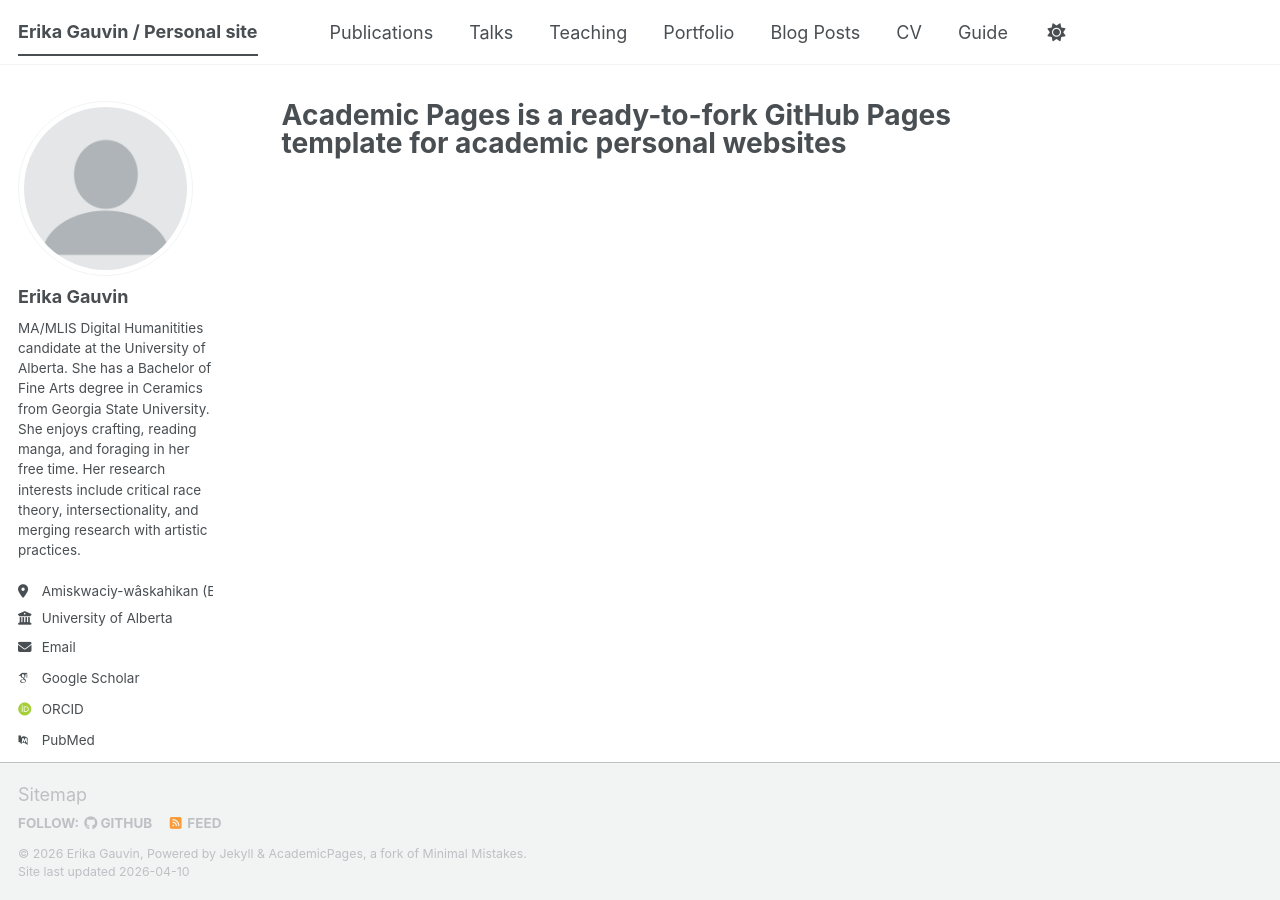
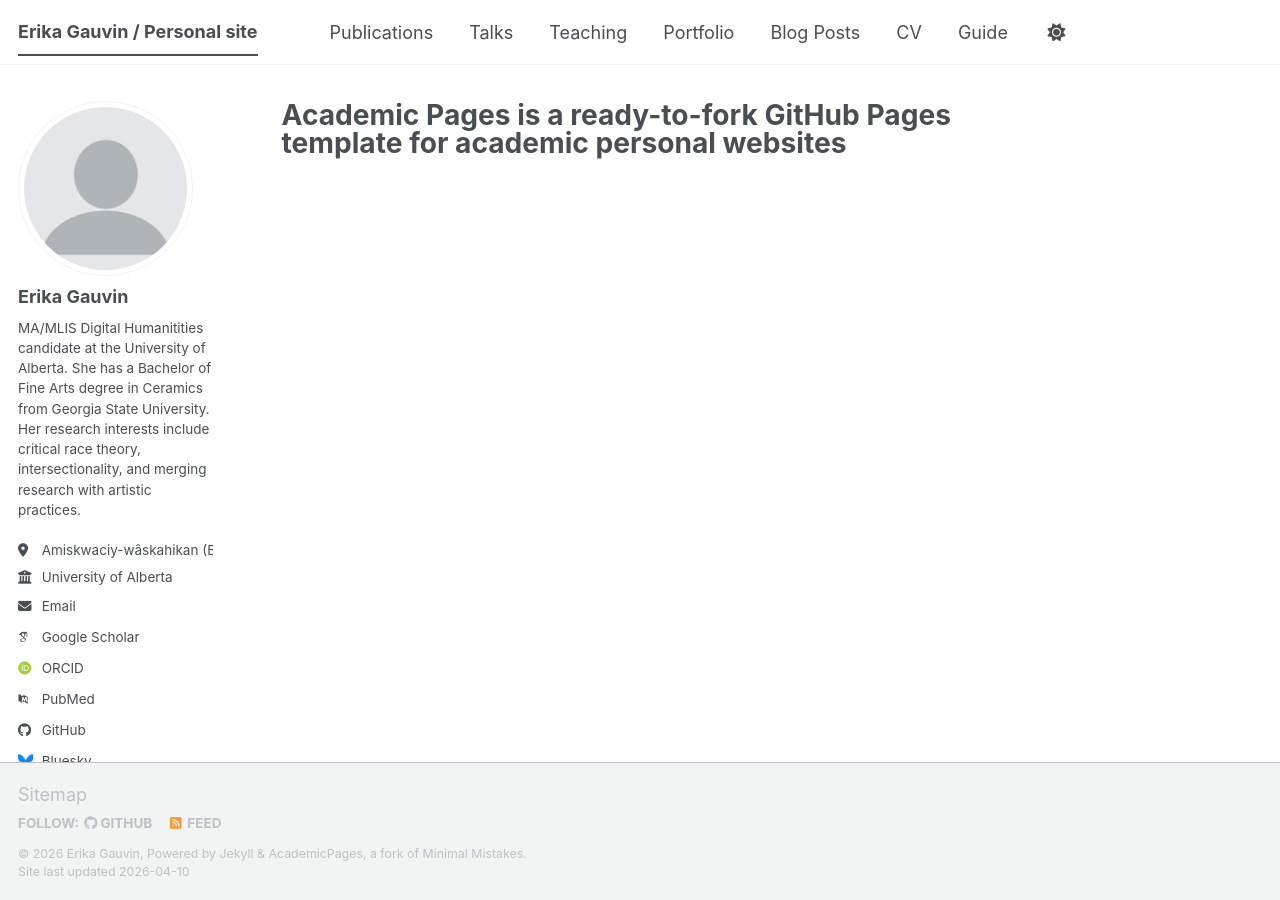
Before and after one commit to ecgauvin/about, a Jekyll site: the page built from _pages/about.md, in a window 1280 px wide. Built offline with Jekyll 4.4.1, drawn with Linux system fonts in a browser that asks for light colours; some web fonts are replaced; a script bundle is joined from its source files by our own code; library files that are not in the unit come from our copies.

Commit message:
Update _config.yml

```diff
--- a/_config.yml
+++ b/_config.yml
@@ -26,7 +26,7 @@ author:
   avatar           : "profile.png"
   name             : "Erika Gauvin"
   pronouns         : # example: "she/her"
-  bio              : "MA/MLIS Digital Humanitities candidate at the University of Alberta. She has a Bachelor of Fine Arts degree in Ceramics from Georgia State University. She enjoys crafting, reading manga, and foraging in her free time. Her research interests include critical race theory, intersectionality, and merging research with artistic practices.
+  bio              : "MA/MLIS Digital Humanitities candidate at the University of Alberta. She has a Bachelor of Fine Arts degree in Ceramics from Georgia State University. Her research interests include critical race theory, intersectionality, and merging research with artistic practices.
 "
   location         : "Amiskwaciy-wâskahikan (Edmonton, AB)"
   employer         : "University of Alberta"
```
